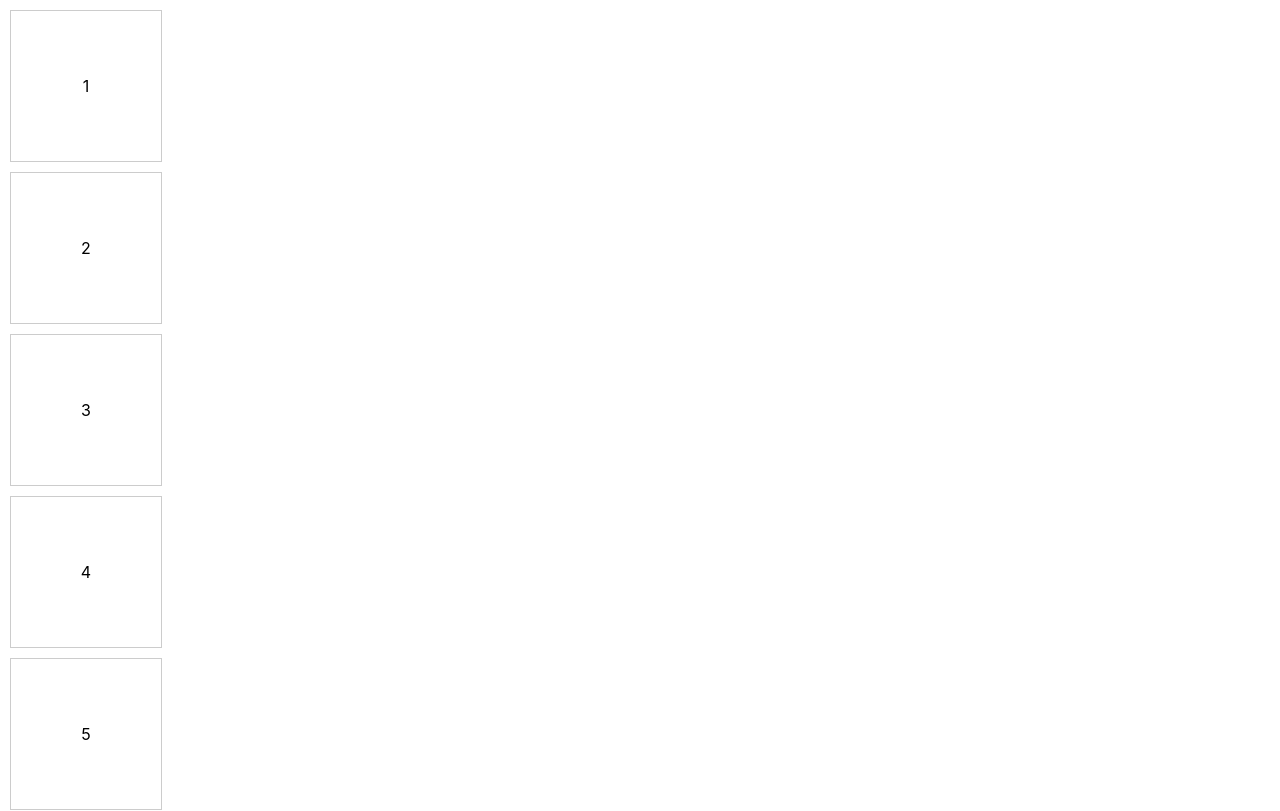
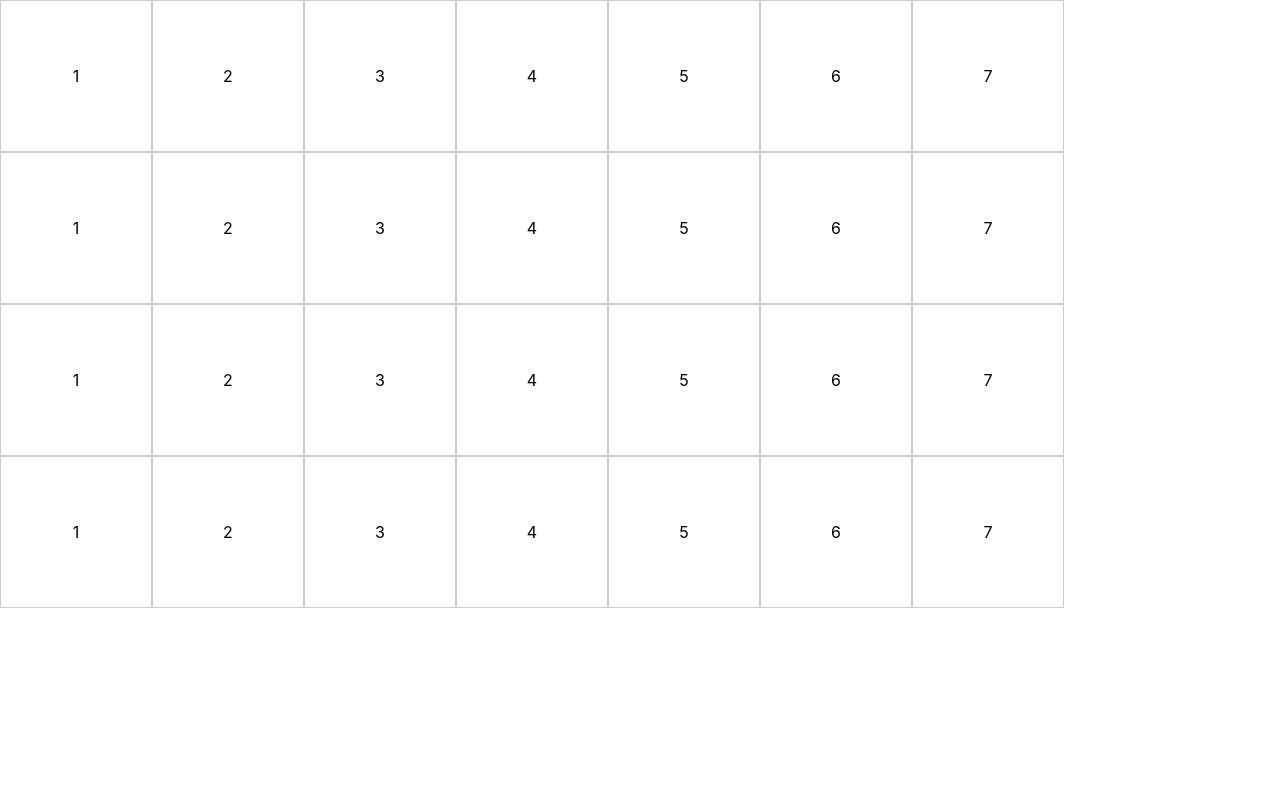
Before and after one commit to ImRieul/calender, a React (Create React App) app in the folder front/: page / in a window 1280 px wide. Shown: the top 811 px of the page. Built offline with nearby package versions, Linux system fonts and the light colour scheme.

Commit message:
new CalenderWeek

```diff
--- a/front/src/calender/CalenderDay.css
+++ b/front/src/calender/CalenderDay.css
@@ -7,5 +7,4 @@ div.calenderDay {
     height: 150px;
     background-color: #fff;
     border: 1px solid #ccc;
-    margin: 10px;
 }
--- a/front/src/calender/CalenderMonth.tsx
+++ b/front/src/calender/CalenderMonth.tsx
@@ -1,27 +1,24 @@
 import React, { useState } from 'react';
-
+import CalenderWeek from "./CalenderWeek";
 
 interface CalendarProps {
-  year: number;
-  month: number;
+    year: number;
+    month: number;
 }
 
 const CalenderMonth: React.FC<CalendarProps> = ({ year, month }) => {
 
-  return (
-    <div>
-      <table>
-        <colgroup>
-        </colgroup>
-        <thead>
-
-        </thead>
-        <tbody>
-
-        </tbody>
-      </table>
-    </div>
-  )
+    return (
+        <div className={'calenderMonth'}>
+            {
+                [1, 2, 3, 4].map((week) => {
+                    return (
+                        <CalenderWeek week={week} />
+                    )
+                })
+            }
+        </div>
+    )
 };
 
 export default CalenderMonth;
--- /dev/null
+++ b/front/src/calender/CalenderWeek.css
@@ -0,0 +1,3 @@
+div.calenderWeek {
+    display: flex;
+}
--- a/front/src/calender/CalenderWeek.tsx
+++ b/front/src/calender/CalenderWeek.tsx
@@ -1,10 +1,15 @@
 import React, { useState } from 'react';
 import CalenderDay from "./CalenderDay";
+import './CalenderWeek.css';
 
 
-const CalenderWeek : React.FC = () => {
+interface WeekProps {
+    week: number;
+}
+
+const CalenderWeek : React.FC<WeekProps> = ({week}) => {
     return (
-        <div>
+        <div className={'calenderWeek'}>
             {
                 [1, 2, 3, 4, 5, 6, 7].map((day) => {
                     return (
@@ -16,4 +21,4 @@ const CalenderWeek : React.FC = () => {
     )
 }
 
-export default CalenderWeek
+export default CalenderWeek;
--- a/front/src/index.tsx
+++ b/front/src/index.tsx
@@ -1,20 +1,16 @@
 import React from 'react';
 import ReactDOM from 'react-dom/client';
 import './index.css';
-import App from './App';
 import reportWebVitals from './reportWebVitals';
-import CalenderMonth from './calender/CalenderMonth';
-import CalenderDay from './calender/CalenderDay';
 import CalenderWeek from "./calender/CalenderWeek";
+import CalenderMonth from "./calender/CalenderMonth";
 
 const root = ReactDOM.createRoot(
   document.getElementById('root') as HTMLElement
 );
 root.render(
   <React.StrictMode>
-    {/*<CalenderMonth year={2021} month={5} />*/}
-    {/* <App /> */}
-    <CalenderWeek />
+    <CalenderMonth year={2021} month={5} />
   </React.StrictMode>
 );
 
```
Also changed, not shown: 2 other files (tests, documents, lock files or other folders).
